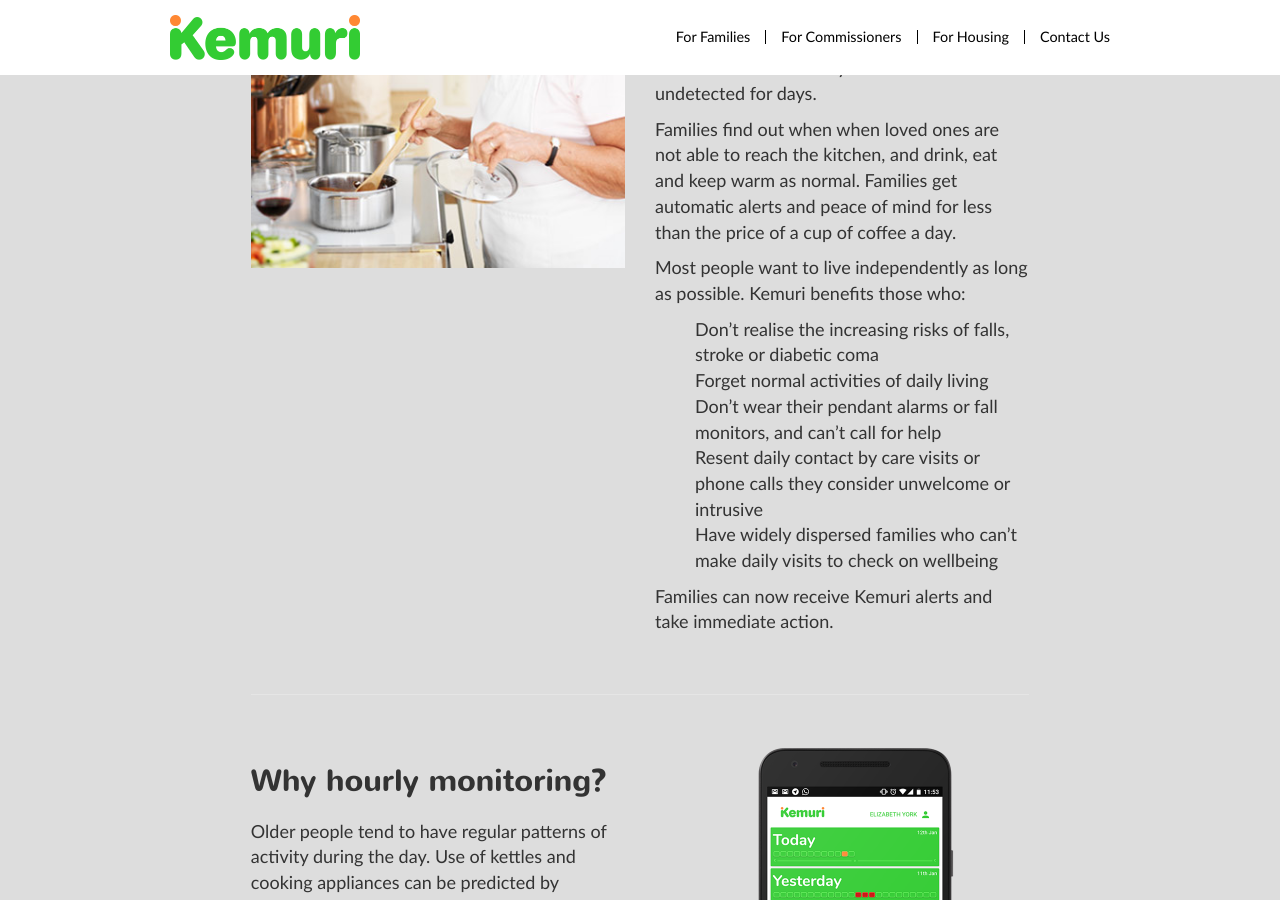
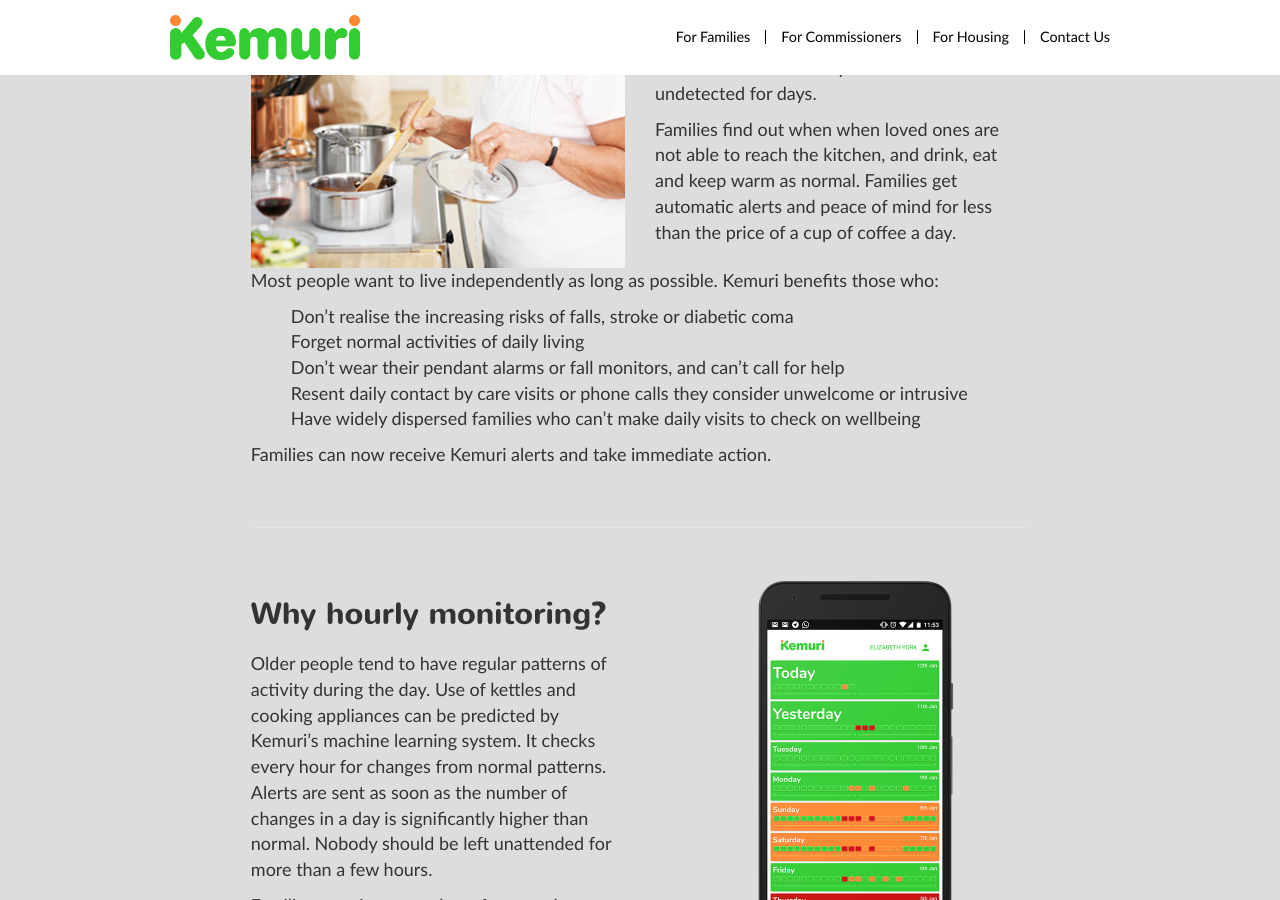
Before and after one commit to intelligentlilli/kemurisense.github.io, a Jekyll site: the page built from telecare-for-family.html, in a window 1280 px wide and 900 px high, scrolled down 580 px. Built offline with Jekyll 4.4.1, drawn with Linux system fonts in a browser that asks for light colours; nearby versions of some CDN libraries; library files that are not in the unit come from our copies.

Commit message:
Change inappropriate matte on UI mockups

```diff
--- a/telecare-for-dementia-and-independent-living.html
+++ b/telecare-for-dementia-and-independent-living.html
@@ -78,7 +78,7 @@
 
           </div>
           <div class="col-md-6">
-            <img width="400" height="400" src="{{ site.baseurl }}/images/kemuri-ui-android-iphone.jpg" class="img-responsive wp-post-image" alt="" title="">
+            <img width="400" height="400" src="{{ site.baseurl }}/images/kemuri-ui-android-iphone.png" class="img-responsive wp-post-image" alt="" title="">
           </div>
         </div>
 
--- a/telecare-for-family.html
+++ b/telecare-for-family.html
@@ -35,6 +35,12 @@
             <h2>Who Needs Wellbeing Monitors?</h2>
             <p>All families with an older generation can benefit from Kemuri.  Families caring for frail or vulnerable people living alone need to identify falls and illness that may otherwise remain undetected for days. </p>
             <p>Families find out when when loved ones are not able to reach the kitchen, and drink, eat and keep warm as normal.  Families get automatic alerts and peace of mind for less than the price of a cup of coffee a day.</p>
+          </div>
+        </div>
+
+
+        <div class="row">
+          <div class="col-md-12">
             <p>Most people want to live independently as long as possible. Kemuri benefits those who:
               <ul>
                 <li>Don’t realise the increasing risks of falls, stroke or diabetic coma  </li>
@@ -44,6 +50,7 @@
                 <li>Have widely dispersed families who can’t make daily visits to check on wellbeing</li>
               </ul>
             Families can now receive Kemuri alerts and take immediate action.</p>
+
           </div>
         </div>
       </div>
```
Also changed, not shown: images/kemuri-ui-android-iphone.png (added).
